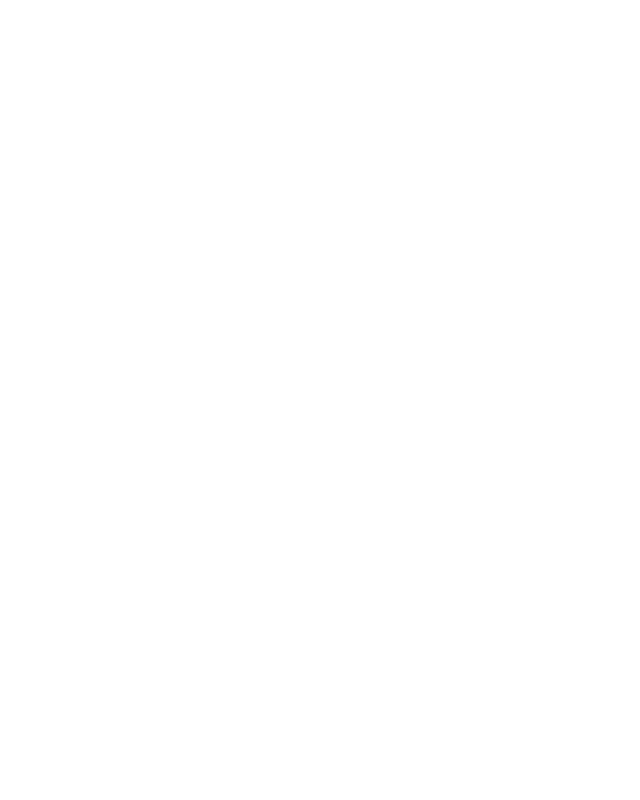
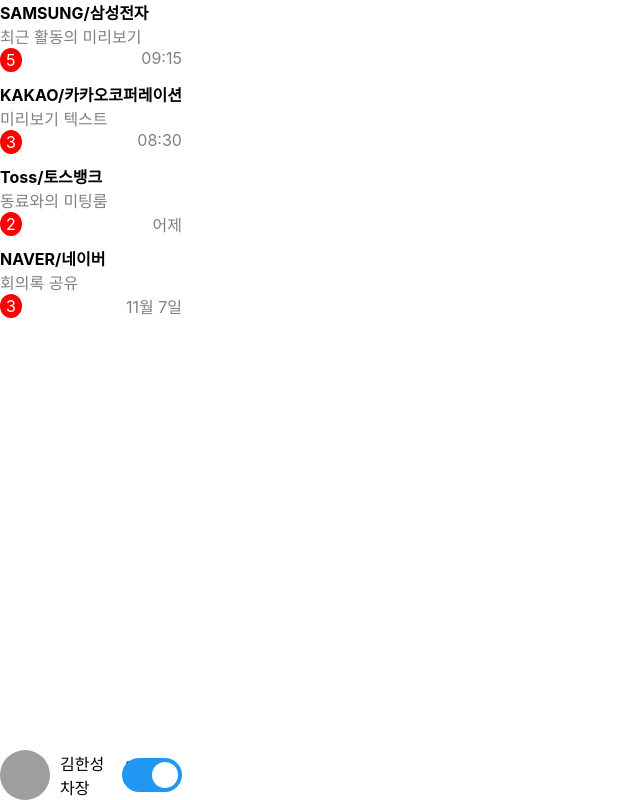
Before and after one commit to WebFramework-project/Bumuity_FE, a React (Create React App) app in the folder frontend/: page / in a window 1280 px wide. Shown: the whole page, without its empty margins (0-640 px from the left). Built offline with nearby package versions, Linux system fonts and the light colour scheme; grey boxes are pictures that could not be loaded.

Commit message:
:lipstick: 컴포넌트 기초 틀 생성

```diff
--- a/frontend/src/App.js
+++ b/frontend/src/App.js
@@ -1,6 +1,12 @@
-import './App.css';
+import "./App.css";
+import ChatComponent from "./components/ChatComponent";
 
 function App() {
+  return (
+    <div className="app">
+      <ChatComponent />
+    </div>
+  );
 }
 
 export default App;
--- /dev/null
+++ b/frontend/src/components/ChatComponent.jsx
@@ -0,0 +1,53 @@
+import React from "react";
+import ChatList from "./ChatList";
+import ChatRoom from "./ChatRoom";
+import UserProfile from "./UserProfile";
+import "../styles/ChatComponent.css";
+
+class ChatComponent extends React.Component {
+  state = {
+    selectedRoomId: null,
+    showTitle: true,
+  };
+
+  handleSelectRoom = (roomId) => {
+    this.setState({ selectedRoomId: roomId });
+  };
+
+  handleToggleShowTitle = () => {
+    this.setState((prevState) => ({ showTitle: !prevState.showTitle }));
+  };
+
+  render() {
+    const { selectedRoomId, showTitle } = this.state;
+    const profileImage =
+      "https://w1.pngwing.com/pngs/743/500/png-transparent-circle-silhouette-logo-user-user-profile-green-facial-expression-nose-cartoon-thumbnail.png";
+    const userName = "김한성";
+    const userTitle = "차장";
+
+    return (
+      <div className="chat-component">
+        <div className="sidebar">
+          <ChatList onSelectRoom={this.handleSelectRoom} />
+          <UserProfile
+            profileImage={profileImage}
+            name={userName}
+            title={userTitle}
+            showTitle={showTitle}
+            onToggleShowTitle={this.handleToggleShowTitle}
+          />
+        </div>
+        <div className="main">
+          {selectedRoomId && (
+            <ChatRoom
+              roomId={selectedRoomId}
+              currentUser={{ name: userName, title: userTitle }}
+            />
+          )}
+        </div>
+      </div>
+    );
+  }
+}
+
+export default ChatComponent;
--- /dev/null
+++ b/frontend/src/components/ChatList.jsx
@@ -0,0 +1,57 @@
+import "../styles/ChatList.css";
+
+const ChatList = ({ onSelectRoom }) => {
+  const rooms = [
+    {
+      id: "1",
+      name: "SAMSUNG/삼성전자",
+      preview: "최근 활동의 미리보기",
+      unread: 5,
+      time: "09:15",
+    },
+    {
+      id: "2",
+      name: "KAKAO/카카오코퍼레이션",
+      preview: "미리보기 텍스트",
+      unread: 3,
+      time: "08:30",
+    },
+    {
+      id: "3",
+      name: "Toss/토스뱅크",
+      preview: "동료와의 미팅룸",
+      unread: 2,
+      time: "어제",
+    },
+    {
+      id: "4",
+      name: "NAVER/네이버",
+      preview: "회의록 공유",
+      unread: 3,
+      time: "11월 7일",
+    },
+  ];
+
+  return (
+    <div className="chat-list">
+      {rooms.map((room) => (
+        <div
+          key={room.id}
+          className="chat-list-item"
+          onClick={() => onSelectRoom(room.id)}
+        >
+          <div className="chat-list-item-name">{room.name}</div>
+          <div className="chat-list-item-preview">{room.preview}</div>
+          <div className="chat-list-item-details">
+            {room.unread > 0 && (
+              <span className="chat-unread-count">{room.unread}</span>
+            )}
+            <span className="chat-time">{room.time}</span>
+          </div>
+        </div>
+      ))}
+    </div>
+  );
+};
+
+export default ChatList;
--- /dev/null
+++ b/frontend/src/components/ChatRoom.jsx
@@ -0,0 +1,73 @@
+import "../styles/ChatRoom.css";
+
+const ChatRoom = ({ roomId, currentUser }) => {
+  const messages = [
+    {
+      id: 1,
+      name: "김김김",
+      title: "사장",
+      text: "오늘 저녁은 뭘 먹을지 회의를 시작해보지",
+      time: "18:00",
+      user: false,
+    },
+    {
+      id: 2,
+      name: "이이이",
+      title: "상무",
+      text: "돈까스만 아니면 될 것 같습니다.",
+      time: "18:05",
+      user: false,
+    },
+    {
+      id: 3,
+      name: "박박박",
+      title: "",
+      text: "그럼 카레로 하죠",
+      time: "18:10",
+      user: false,
+    },
+    {
+      id: 4,
+      name: currentUser.name,
+      title: currentUser.title,
+      text: "좋습니다.",
+      time: "18:15",
+      user: true,
+    },
+  ];
+
+  const sortedMessages = messages.sort((a, b) => a.time.localeCompare(b.time));
+
+  return (
+    <div className="chat-room">
+      {sortedMessages.map((message) => (
+        <div
+          key={message.id}
+          className={`message ${message.user ? "user" : "other"}`}
+        >
+          {!message.user && (
+            <div className="message-header">
+              <img
+                src="https://w7.pngwing.com/pngs/627/693/png-transparent-computer-icons-user-user-icon-thumbnail.png"
+                alt={`${message.name}`}
+                className="message-image"
+              />
+              <span className="message-name">{message.name}</span>
+              {message.title && (
+                <span className="message-title">{message.title}</span>
+              )}
+            </div>
+          )}
+          <div className={`message-content ${message.user ? "user" : ""}`}>
+            <div className="message-bubble">
+              <div className="message-text">{message.text}</div>
+            </div>
+            <span className="message-time">{message.time}</span>
+          </div>
+        </div>
+      ))}
+    </div>
+  );
+};
+
+export default ChatRoom;
--- /dev/null
+++ b/frontend/src/components/UserProfile.jsx
@@ -0,0 +1,31 @@
+import React from "react";
+import "../styles/UserProfile.css";
+
+class UserProfile extends React.Component {
+  render() {
+    const { profileImage, name, title, showTitle, onToggleShowTitle } =
+      this.props;
+
+    return (
+      <div className="user-profile">
+        <img src={profileImage} alt="User" className="user-image" />
+        <div className="user-details">
+          <div className="user-name">{name}</div>
+          {showTitle && <div className="user-title">{title}</div>}
+        </div>
+        <div className="toggle-switch">
+          <label className="switch">
+            <input
+              type="checkbox"
+              checked={showTitle}
+              onChange={onToggleShowTitle}
+            />
+            <span className="slider round"></span>{" "}
+          </label>
+        </div>
+      </div>
+    );
+  }
+}
+
+export default UserProfile;
--- /dev/null
+++ b/frontend/src/styles/ChatComponent.css
@@ -0,0 +1,25 @@
+.chat-component {
+  display: flex;
+  height: 100vh;
+}
+
+.sidebar {
+  display: flex;
+  flex-direction: column;
+  height: 100%;
+}
+
+.chat-list {
+  flex-grow: 1;
+  overflow-y: auto;
+}
+
+.user-profile {
+  flex-shrink: 0;
+  margin-top: auto;
+}
+
+.main {
+  flex-grow: 1;
+  overflow-y: auto;
+}
--- /dev/null
+++ b/frontend/src/styles/ChatList.css
@@ -0,0 +1,30 @@
+.chat-list-item {
+  cursor: pointer;
+  display: flex;
+  flex-direction: column;
+  margin-bottom: 10px;
+}
+
+.chat-list-item-name {
+  font-weight: bold;
+}
+
+.chat-list-item-preview {
+  color: grey;
+}
+
+.chat-list-item-details {
+  display: flex;
+  justify-content: space-between;
+}
+
+.chat-unread-count {
+  background-color: red;
+  color: white;
+  border-radius: 50%;
+  padding: 2px 6px;
+}
+
+.chat-time {
+  color: grey;
+}
--- /dev/null
+++ b/frontend/src/styles/ChatRoom.css
@@ -0,0 +1,78 @@
+.chat-room {
+  display: flex;
+  flex-direction: column;
+  padding: 10px;
+}
+
+.message {
+  display: flex;
+  align-items: center;
+  margin-bottom: 15px;
+}
+
+.message-header {
+  display: flex;
+  flex-direction: column;
+  align-items: flex-start;
+  margin-bottom: 5px;
+}
+
+.message-image {
+  width: 40px;
+  height: 40px;
+  border-radius: 20px;
+  margin-right: 10px;
+}
+
+.message-name {
+  font-weight: bold;
+  margin-right: 5px;
+}
+
+.message-title {
+  font-size: 0.85em;
+}
+
+.message-content {
+  display: flex;
+}
+
+.message-content.user {
+  flex-direction: row-reverse;
+}
+
+.message-bubble {
+  max-width: 80%;
+  padding: 10px;
+  border-radius: 20px;
+  background-color: #f0f0f0;
+  position: relative;
+  margin-top: 5px;
+}
+
+.message.user {
+  align-self: flex-end;
+}
+
+.message.user .message-bubble {
+  background-color: #d1e7fd;
+}
+
+.message.other {
+  align-self: flex-start;
+}
+
+.message-text {
+  font-size: 1em;
+}
+
+.message-footer {
+  display: flex;
+  justify-content: flex-end;
+  margin-top: 5px;
+}
+
+.message-time {
+  font-size: 0.75em;
+  color: #666;
+}
--- /dev/null
+++ b/frontend/src/styles/UserProfile.css
@@ -0,0 +1,57 @@
+.user-profile {
+  display: flex;
+  align-items: center;
+  justify-content: space-between;
+}
+
+.user-image {
+  width: 50px;
+  height: 50px;
+  border-radius: 50%;
+  margin-right: 10px;
+}
+
+.user-details {
+  flex-grow: 1;
+}
+
+/* Switch - the box around the slider */
+.switch {
+  position: relative;
+  display: inline-block;
+  width: 60px; /* Width of the switch */
+  height: 34px; /* Height of the switch */
+}
+
+/* Slider */
+.switch .slider {
+  position: absolute;
+  cursor: pointer;
+  top: 0;
+  bottom: 0;
+  left: 0;
+  right: 0;
+  background-color: #ccc;
+  transition: 0.4s;
+  border-radius: 34px;
+}
+
+.switch input:checked + .slider {
+  background-color: #2196f3;
+}
+
+.switch .slider:before {
+  position: absolute;
+  content: "";
+  height: 26px; /* Height of the slider */
+  width: 26px; /* Width of the slider */
+  left: 4px;
+  bottom: 4px;
+  background-color: white;
+  transition: 0.4s;
+  border-radius: 50%;
+}
+
+.switch input:checked + .slider:before {
+  transform: translateX(26px);
+}
```
